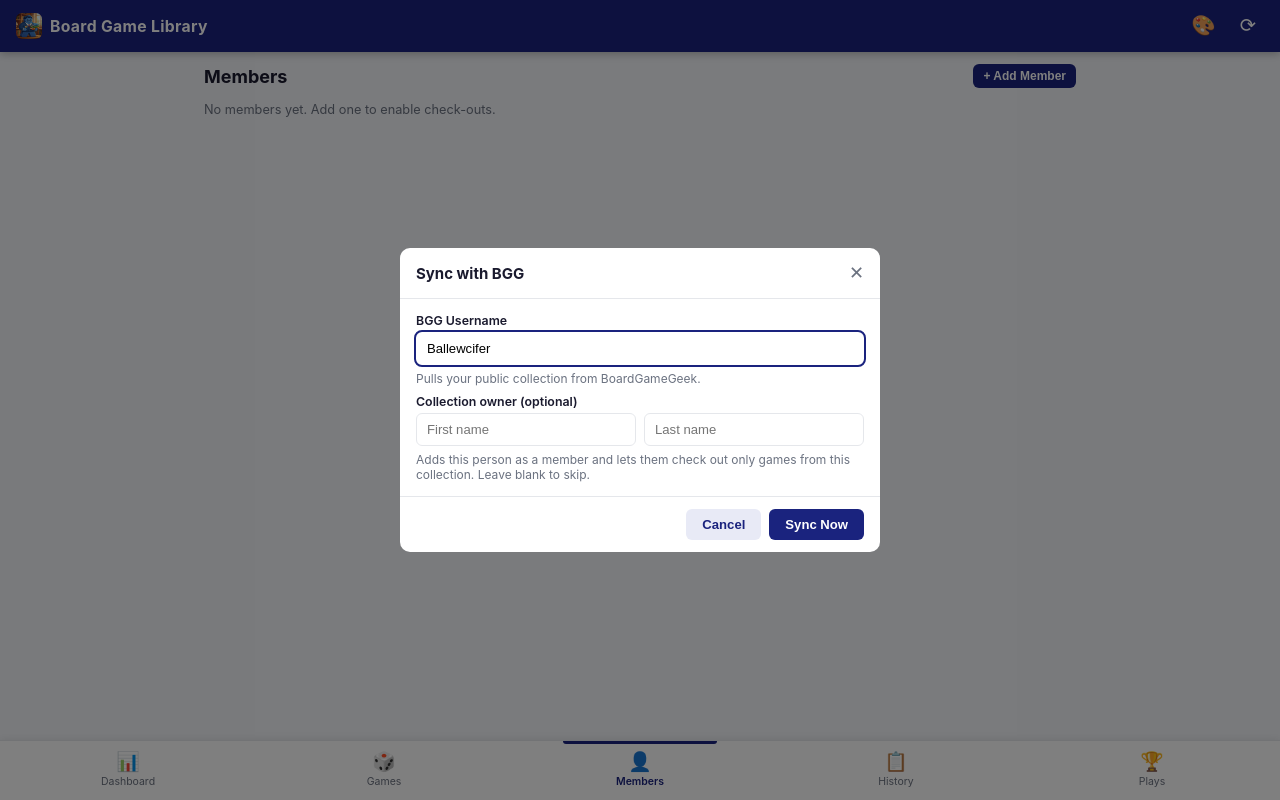
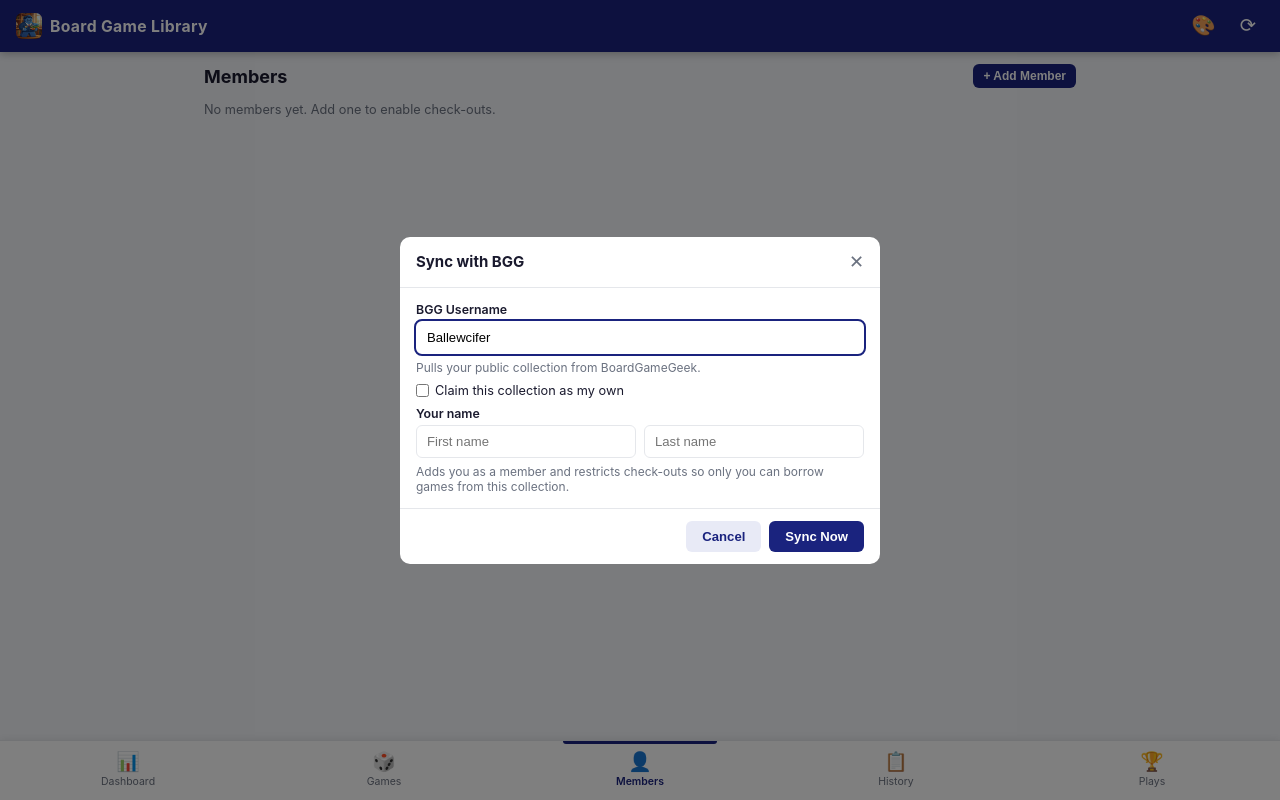
Before and after one commit to ballewcifer/BoardGameLibrary, a Flask app: page /members in a window 1280 px wide, after a click that opens the changed part. Run offline with Flask 3, Linux system fonts and the light colour scheme; data that the repository does not hold is empty; some libraries are stand-ins or nearby versions.

Commit message:
v6.8.1: web claim-as-mine + check-out hiding; form label associations
Web parity for the desktop "claim a collection" flow:
- Sync modal: "Claim this collection as my own" checkbox (with name fields);
  claiming adds the member, claims the collection, and records them as this
  device's owner. The option is hidden once a collection has been claimed.
- Game detail hides Check Out for games not in the claimed collection
  ("Not in your collection"); the checkout route already enforces it.

Accessibility:
- Associated <label for=…> with inputs across the sync, checkout, log-play,
  edit-game, edit-loan, add-member, and random/claim forms.

Co-Authored-By: Claude Opus 4.8 <noreply@anthropic.com>

```diff
--- a/version.py
+++ b/version.py
@@ -3,4 +3,4 @@
 All build scripts, the About dialog, and GitHub Actions read from here.
 Bump this string, commit, tag, and push — everything else follows.
 """
-__version__ = "6.8.0"
+__version__ = "6.8.1"
--- a/web/app.py
+++ b/web/app.py
@@ -307,6 +307,10 @@ def game_detail(bgg_id):
         # collection that contains it, plus members who claimed nothing).
         allowed   = db.members_allowed_to_checkout(c, bgg_id)
         users     = [_row_to_dict(r) for r in db.list_users(c) if r["id"] in allowed]
+        # If this device's owner has claimed a collection, only their own games
+        # may be checked out here.
+        my_id = _config.load().get("claimed_member_id")
+        can_checkout_here = (not my_id) or db.user_can_checkout(c, my_id, bgg_id)
 
     today = datetime.now().date().isoformat()
     if loan:
@@ -318,6 +322,7 @@ def game_detail(bgg_id):
                            plays=plays,
                            stats=stats,
                            users=users,
+                           can_checkout_here=can_checkout_here,
                            today=today)
 
 
@@ -667,7 +672,7 @@ def add_game():
 # BGG Sync
 # ═══════════════════════════════════════════════════════════════════════════════
 
-def _run_sync(owner_first: str = "", owner_last: str = ""):
+def _run_sync(owner_first: str = "", owner_last: str = "", claim_as_mine: bool = False):
     global _sync_status
     settings = _settings()
     username = settings.get("bgg_username", "")
@@ -723,8 +728,9 @@ def _run_sync(owner_first: str = "", owner_last: str = ""):
                 cid = db.get_or_create_collection(c, username, username)
                 db.replace_collection_games(c, cid, [g.bgg_id for g in collection])
 
-                # Optionally add the importer as a member and claim the collection.
-                if owner_first or owner_last:
+                # Optionally add the importer as a member, claim the collection
+                # for them, and mark them as this device's owner ("me").
+                if claim_as_mine and (owner_first or owner_last):
                     existing = next(
                         (u for u in db.list_users(c)
                          if u["first_name"].strip().lower() == owner_first.lower()
@@ -734,6 +740,9 @@ def _run_sync(owner_first: str = "", owner_last: str = ""):
                     uid = existing["id"] if existing else db.add_user(
                         c, owner_first, owner_last)
                     db.claim_collection(c, cid, uid)
+                    s = _config.load()
+                    s["claimed_member_id"] = uid
+                    _config.save(s)
 
         _sync_status["message"] = f"Sync complete — {len(collection)} games."
     except Exception as e:
@@ -753,6 +762,7 @@ def sync():
         _config.save(s)
     owner_first = request.form.get("owner_first", "").strip()
     owner_last  = request.form.get("owner_last", "").strip()
+    claim_as_mine = request.form.get("claim_as_mine") == "1"
     with _sync_lock:
         if _sync_status["running"]:
             flash("Sync already in progress.", "info")
@@ -764,7 +774,8 @@ def sync():
         _sync_status["message"] = "Starting sync…"
         _sync_status["error"]   = None
     threading.Thread(target=_run_sync,
-                     kwargs={"owner_first": owner_first, "owner_last": owner_last},
+                     kwargs={"owner_first": owner_first, "owner_last": owner_last,
+                             "claim_as_mine": claim_as_mine},
                      daemon=True).start()
     flash("BGG sync started — refresh in a moment.", "info")
     return redirect(url_for("dashboard"))
@@ -785,6 +796,7 @@ def inject_globals():
         "now": datetime.now(),
         "sync_status": _sync_status,
         "bgg_username": _config.load().get("bgg_username", ""),
+        "already_claimed": bool(_config.load().get("claimed_member_id")),
     }
 
 
--- a/web/templates/base.html
+++ b/web/templates/base.html
@@ -100,16 +100,24 @@
     </div>
     <form method="post" action="/sync">
       <div class="modal-body">
-        <label class="form-label">BGG Username</label>
-        <input type="text" name="bgg_username" class="form-control" value="{{ bgg_username }}" placeholder="e.g. Ballewcifer" autocomplete="off">
+        <label class="form-label" for="sync-username">BGG Username</label>
+        <input type="text" id="sync-username" name="bgg_username" class="form-control" value="{{ bgg_username }}" placeholder="e.g. Ballewcifer" autocomplete="off">
         <p class="muted" style="font-size:.8rem;margin-top:6px">Pulls your public collection from BoardGameGeek.</p>
 
-        <label class="form-label mt-sm">Collection owner (optional)</label>
+        {% if already_claimed %}
+        <p class="muted mt-sm" style="font-size:.85rem">You've already claimed a collection as your own.</p>
+        {% else %}
+        <label class="filter-check mt-sm" style="display:flex;gap:6px;align-items:center">
+          <input type="checkbox" id="sync-claim" name="claim_as_mine" value="1">
+          Claim this collection as my own
+        </label>
+        <label class="form-label mt-sm" for="sync-owner-first">Your name</label>
         <div style="display:flex; gap:8px">
-          <input type="text" name="owner_first" class="form-control" placeholder="First name" autocomplete="off">
-          <input type="text" name="owner_last"  class="form-control" placeholder="Last name"  autocomplete="off">
+          <input type="text" id="sync-owner-first" name="owner_first" class="form-control" placeholder="First name" autocomplete="off" aria-label="Owner first name">
+          <input type="text" id="sync-owner-last"  name="owner_last"  class="form-control" placeholder="Last name"  autocomplete="off" aria-label="Owner last name">
         </div>
-        <p class="muted" style="font-size:.8rem;margin-top:6px">Adds this person as a member and lets them check out only games from this collection. Leave blank to skip.</p>
+        <p class="muted" style="font-size:.8rem;margin-top:6px">Adds you as a member and restricts check-outs so only you can borrow games from this collection.</p>
+        {% endif %}
       </div>
       <div class="modal-footer">
         <button type="button" class="btn btn-secondary" onclick="closeModal('modal-sync')">Cancel</button>
--- a/web/templates/members.html
+++ b/web/templates/members.html
@@ -43,10 +43,10 @@
     </div>
     <form method="post" action="/members/add">
       <div class="modal-body">
-        <label class="form-label">First Name</label>
-        <input type="text" name="first_name" class="form-control" required autofocus>
-        <label class="form-label mt-sm">Last Name</label>
-        <input type="text" name="last_name" class="form-control" required>
+        <label class="form-label" for="m-first">First Name</label>
+        <input type="text" id="m-first" name="first_name" class="form-control" required autofocus>
+        <label class="form-label mt-sm" for="m-last">Last Name</label>
+        <input type="text" id="m-last" name="last_name" class="form-control" required>
       </div>
       <div class="modal-footer">
         <button type="button" class="btn btn-secondary" onclick="closeModal('modal-add-member')">Cancel</button>
```
Also changed, not shown: web/templates/game_detail.html (+27 -25 lines), web/templates/games.html (+7 -7 lines), web/templates/history.html (+4 -4 lines).
